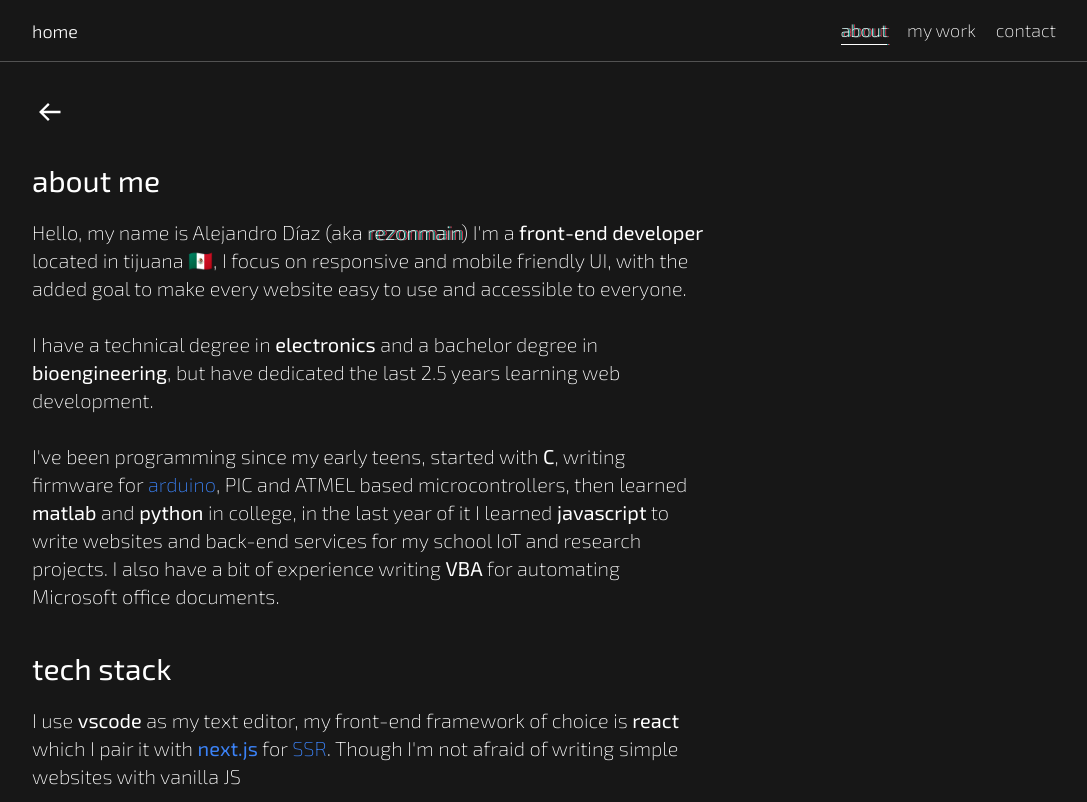
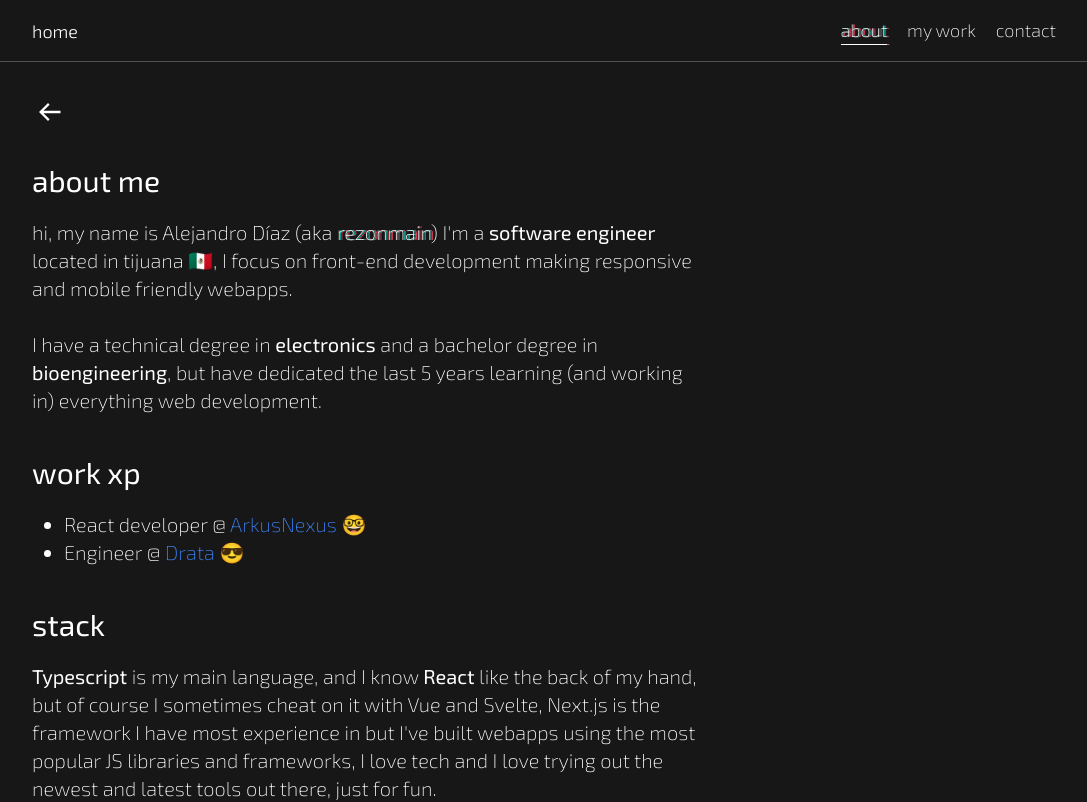
Before and after one commit to rezonmain/portfolio, a Next.js app: page /about in a window 1280 px wide. Shown: the top 802 px of the page, without its empty margins (96-1183 px from the left). Built offline with nearby package versions, Linux system fonts and the light colour scheme.

Commit message:
feat(aboutMe): update about me page

```diff
--- a/pages/about.tsx
+++ b/pages/about.tsx
@@ -1,10 +1,10 @@
-import Head from 'next/head';
-import { ReactElement } from 'react';
-import ContentLayout from '../components/ContentLayout/ContentLayout';
-import TechIcons from '../components/TechIcons/TechIcons';
-import Transition from '../components/Transition/Transition';
-import { Tech } from '../lib/tech';
-import { NextPageWithLayout } from './_app';
+import Head from "next/head";
+import { ReactElement } from "react";
+import ContentLayout from "../components/ContentLayout/ContentLayout";
+import TechIcons from "../components/TechIcons/TechIcons";
+import Transition from "../components/Transition/Transition";
+import { Tech } from "../lib/tech";
+import { NextPageWithLayout } from "./_app";
 
 const About: NextPageWithLayout = () => {
   return (
@@ -13,60 +13,54 @@ const About: NextPageWithLayout = () => {
         <title>rezonmain | about</title>
       </Head>
       <Transition>
-				<section id='text-container' className='max-w-2xl flex flex-col gap-10'>
+        <section id="text-container" className="max-w-2xl flex flex-col gap-10">
           <article>
             <Sub>about me</Sub>
             <Text>
               <>
-								Hello, my name is Alejandro Díaz (aka{' '}
-								<span className='glitched dark:text-glitched-dark'>
+                hi, my name is Alejandro Díaz (aka{" "}
+                <span className="glitched dark:text-glitched-dark">
                   rezonmain
                 </span>
-								) I&apos;m a <b>front-end developer</b> located in tijuana 🇲🇽, I
-								focus on responsive and mobile friendly UI, with the added goal
-								to make every website easy to use and accessible to everyone.
+                ) I&apos;m a <b>software engineer</b> located in tijuana 🇲🇽, I
+                focus on front-end development making responsive and mobile
+                friendly webapps.
                 <Pbr />I have a technical degree in <b>electronics</b> and a
                 bachelor degree in <b>bioengineering</b>, but have dedicated the
-								last 2.5 years learning web development.
-								<Pbr />
-								I&apos;ve been programming since my early teens, started with{' '}
-								<b>C</b>, writing firmware for{' '}
-								<TextLink href='https://www.arduino.cc/'>arduino</TextLink>, PIC
-								and ATMEL based microcontrollers, then learned <b>matlab</b> and{' '}
-								<b>python</b> in college, in the last year of it I learned{' '}
-								<b>javascript</b> to write websites and back-end services for my
-								school IoT and research projects. I also have a bit of
-								experience writing <b>VBA</b> for automating Microsoft office
-								documents.
+                last 5 years learning (and working in) everything web
+                development.
               </>
             </Text>
           </article>
           <article>
-						<Sub>tech stack</Sub>
+            <Sub>work xp</Sub>
+            <Text>
+              <ul className="list-disc">
+                <li className="ml-8">
+                  React developer @{" "}
+                  <TextLink href="https://www.arkusnexus.com/">
+                    ArkusNexus
+                  </TextLink>{" "}
+                  🤓
+                </li>
+                <li className="ml-8">
+                  Engineer @{" "}
+                  <TextLink href="https://drata.com/">Drata</TextLink> 😎
+                </li>
+              </ul>
+            </Text>
+          </article>
+          <article>
+            <Sub>stack</Sub>
             <Text>
               <>
-								I use <b>vscode</b> as my text editor, my front-end framework of
-								choice is <b>react</b> which I pair it with{' '}
-								<TextLink href='https://nextjs.org/'>
-									<b>next.js</b>
-								</TextLink>{' '}
-								for{' '}
-								<TextLink href='https://nextjs.org/learn/foundations/how-nextjs-works/rendering'>
-									SSR
-								</TextLink>
-								. Though I&apos;m not afraid of writing simple websites with
-								vanilla JS
-								<Pbr />
-								<b>Typescript</b> is my language of choice for both front-end
-								and when I need to write a little bit of back-end code, which is
-								usually in the form of a{' '}
-								<TextLink href='https://trpc.io/'>
-									<b>tRPC</b>
-								</TextLink>{' '}
-								api, and involves a <b>mongoDB</b> database. For styling I use
-								Tailwind CSS, these technologies &#40;Typescript, tRPC,
-								Tailwind&#41; form the T3 stack popularized by{' '}
-								<TextLink href='https://twitter.com/t3dotgg'>Theo.</TextLink>
+                <strong>Typescript</strong> is my main language, and I know{" "}
+                <strong>React</strong> like the back of my hand, but of course I
+                sometimes cheat on it with Vue and Svelte, Next.js is the
+                framework I have most experience in but I&apos;ve built webapps
+                using the most popular JS libraries and frameworks, I love tech
+                and I love trying out the newest and latest tools out there,
+                just for fun.
               </>
             </Text>
             {/* All icons */}
@@ -87,14 +81,14 @@ export const Sub = ({
   id?: string;
 }) => {
   return (
-		<h2 id={id ? id : 'sub-title'} className='text-3xl mb-5'>
+    <h2 id={id ? id : "sub-title"} className="text-3xl mb-5">
       {children}
     </h2>
   );
 };
 
 export const Text = ({ children }: { children: string | JSX.Element }) => {
-	return <p className='text-xl font-extralight'>{children}</p>;
+  return <p className="text-xl font-extralight">{children}</p>;
 };
 
 export const TextLink = ({
@@ -106,9 +100,9 @@ export const TextLink = ({
 }) => {
   return (
     <a
-			target='_blank'
-			rel='noreferrer'
-			className='text-blue-500 hover:underline'
+      target="_blank"
+      rel="noreferrer"
+      className="text-blue-500 hover:underline"
       href={href}
     >
       {children}
```
Lines whose indentation alone changed are shown as unchanged.
